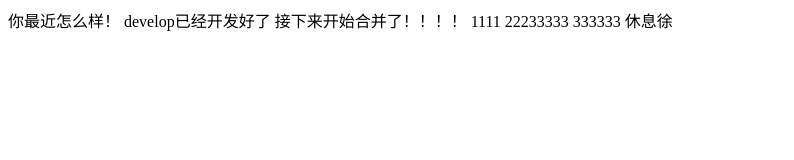
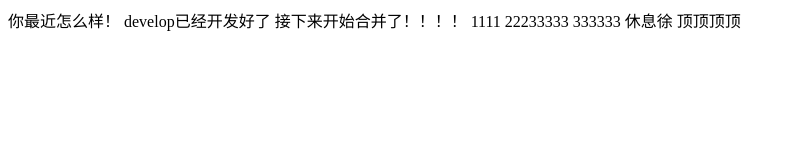
Before and after one commit to duanjinqiu/HALAXIU, a plain HTML site: page index.html in a window 1280 px wide. Shown: the whole page, without its empty margins (0-794 px from the left). Drawn offline with Linux system fonts and the light colour scheme.

Commit message:
唏嘘哦是

```diff
--- a/index.html
+++ b/index.html
@@ -13,5 +13,6 @@
     22233333
     333333
     休息徐
+    顶顶顶顶
 </body>
 </html>
```
